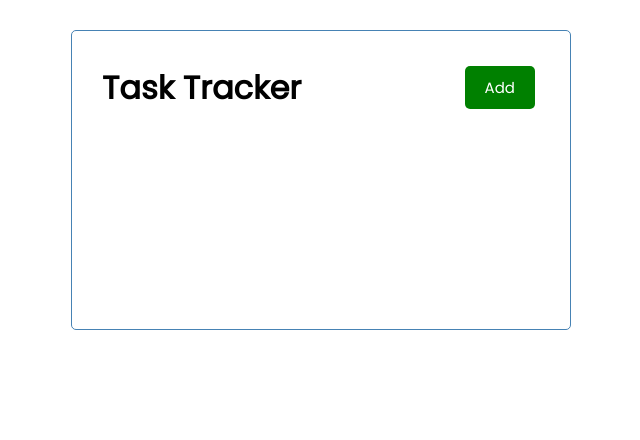
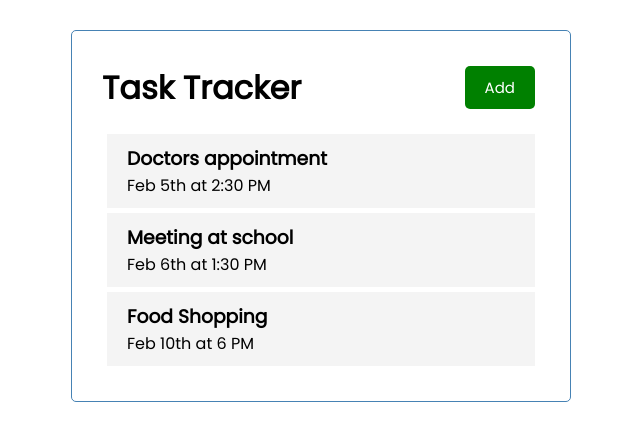
Before and after one commit to anamariarotariu/React-Task-Tracker, a React (Create React App) app: page / in a window 1280 px wide. Shown: the top 440 px of the page, without its empty margins (319-959 px from the left). Built offline with nearby package versions, Linux system fonts and the light colour scheme.

Commit message:
task list added

```diff
--- a/src/App.js
+++ b/src/App.js
@@ -1,9 +1,33 @@
-import { Header } from "./components/Header";
+import { useState } from 'react';
+import { Header } from './components/Header';
+import Tasks from './components/Tasks';
 function App() {
+  //we place this list here, so we can use it in another components as well
+  const [tasks, setTasks] = useState([
+    {
+      id: 1,
+      text: 'Doctors appointment',
+      day: 'Feb 5th at 2:30 PM',
+      reminder: true,
+    },
+    {
+      id: 2,
+      text: 'Meeting at school',
+      day: 'Feb 6th at 1:30 PM',
+      reminder: true,
+    },
+    {
+      id: 3,
+      text: 'Food Shopping',
+      day: 'Feb 10th at 6 PM',
+      reminder: false,
+    },
+  ]);
   //whatever you return, has to have a single parent
   return (
     <div className="container">
-     <Header></Header>
+      <Header></Header>
+      <Tasks tasks={tasks}></Tasks>
     </div>
   );
 }
--- a/src/components/Button.js
+++ b/src/components/Button.js
@@ -3,7 +3,7 @@ export const Button = ({ color, text, onClick }) => {
   return (
     <button
       onClick={onClick}
-      className="btn"
+      className='btn'
       style={{ backgroundColor: color }}
     >
       {text}
--- a/src/components/Header.js
+++ b/src/components/Header.js
@@ -1,11 +1,11 @@
 import PropType from 'prop-types';
 import Button from './Button';
 export const Header = ({ title }) => {
-  const onClick = () => {};
+  const onClick = () => { };
   return (
-    <header className="header">
+    <header className='header'>
       <h1>{title}</h1>
-      <Button color="green" text="Add" onClick={onClick}></Button>
+      <Button color='green' text='Add' onClick={onClick}></Button>
     </header>
   );
 };
--- /dev/null
+++ b/src/components/Task.js
@@ -0,0 +1,10 @@
+export const Task = ({ task }) => {
+  return (
+    <div className="task">
+      <h3>{task.text}</h3>
+      <p>{task.day}</p>
+
+    </div>
+  );
+};
+export default Task;
--- /dev/null
+++ b/src/components/Tasks.js
@@ -0,0 +1,11 @@
+import Task from './Task';
+export const Tasks = ({ tasks }) => {
+  return (
+    <>
+      {tasks.map((task) => (
+        <Task key={task.id} task={task}></Task>
+      ))}
+    </>
+  );
+};
+export default Tasks;
```
